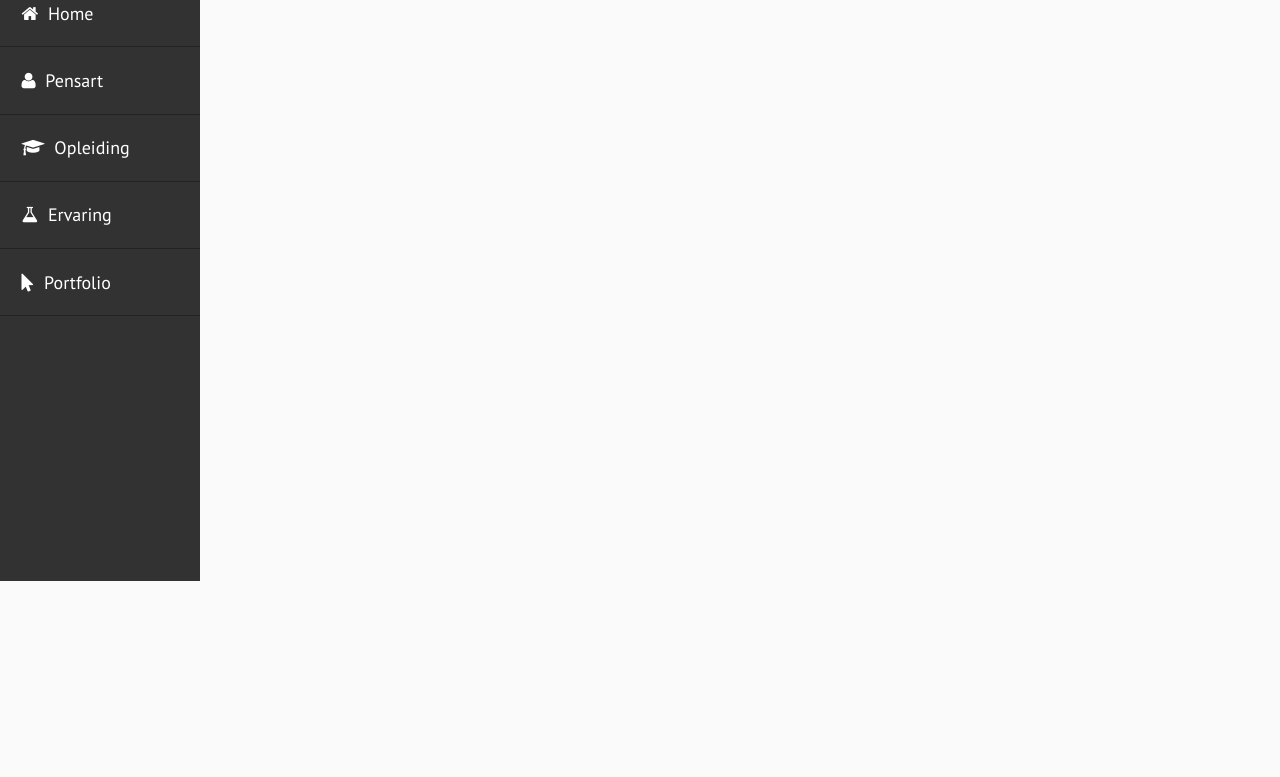
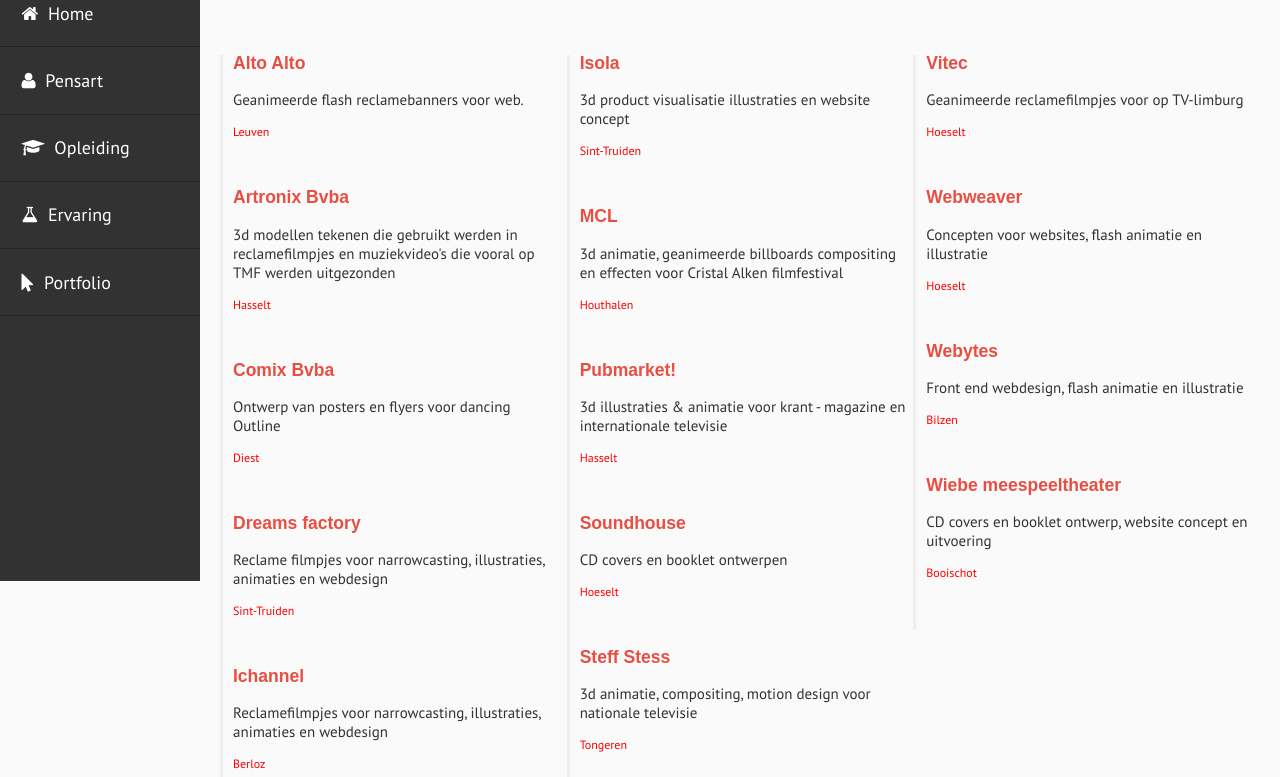
Before and after one commit to pensart/IFL2-portfolio, a plain HTML site: page ervaring.html in a window 1280 px wide. Shown: the part 219-996 px from the top of the page. Before the commit the page ends 800 px from the top, so only its background shows below. Drawn offline with Linux system fonts and the light colour scheme; a web font is replaced by a local one.

Commit message:
even though it is an old project, i added some extra content to fill the space

```diff
--- a/ervaring.html
+++ b/ervaring.html
@@ -8,7 +8,7 @@
     <meta name="description" content="Eindwerk CVO - interface deel 2">
     <meta name="viewport" content="width=device-width, initial-scale=1.0, maximum-scale=1.0">
     <meta name="keywords" content="guy, pensart, cvo, html, css, scss, jade, 3d, 2d, illustratie, animatie, coding, webdesign, jade, scss, phpstorm">
-    <!-- Stijlblad inladen-->
+    <!-- Stijlblad-->
     <link rel="styleSheet" href="css/pensart.min.css" media="screen">
     <!-- prefixfree voor nodige prefixen toe te voegen-->
     <script src="js/prefixfree.js"></script>
@@ -16,7 +16,7 @@
     <script src="js/vendor/modernizr-2.8.3.min.js"></script>
   </head>
   <body>
-    <nav id="hoofd-navigatie" class="hoofd-navigatie"><a href="index.html"><img src="img/LogoPen.png" alt="Logo Guy Pensart"></a><a href="index.html"><i class="fa fa-home"></i> &nbsp;home</a><a href="pensart.html"><i class="fa fa-user"></i> &nbsp;Pensart</a><a href="opleiding.html"><i class="fa fa-graduation-cap"></i> &nbsp;opleiding</a><a href="ervaring.html"><i class="fa fa-flask"></i> &nbsp;ervaring</a><a href="portfolio.html"><i class="fa fa-mouse-pointer"></i> &nbsp;portfolio</a></nav>
+    <nav id="hoofd-navigatie" class="hoofd-navigatie"><a href="index.html"><img src="img/LogoPen.png" alt="Logo Guy Pensart"></a><a href="index.html"><i class="fa fa-home"></i> &nbsp;Home</a><a href="pensart.html"><i class="fa fa-user"></i> &nbsp;Pensart</a><a href="opleiding.html"><i class="fa fa-graduation-cap"></i> &nbsp;Opleiding</a><a href="ervaring.html"><i class="fa fa-flask"></i> &nbsp;Ervaring</a><a href="portfolio.html"><i class="fa fa-mouse-pointer"></i> &nbsp;Portfolio</a></nav>
     <div class="huls">
       <div class="toggle"><a href="#hoofd-navigatie">&#9776;</a><a href="#" class="close-menu">&#9776;</a></div>
       <article class="content">
@@ -26,7 +26,44 @@
           </header>
           <div class="rij">
             <div class="enkelluik">
-              <h2>Coming soon...</h2>
+              <h2>Diensten die ik op freelance basis heb mogen bieden. Deze lijst is zeker niet compleet en diende enkel om dit eindwerk wat vorm te geven. Het spreekt voor zich dat ik deze opdrachtgevers ontzettend dankbaar ben voor de kansen.</h2>
+            </div>
+            <div class="clearfix"></div>
+          </div>
+          <div class="rij">
+            <div class="drieluik drie1 refs">
+              <h3>Alto Alto</h3>
+              <p>Geanimeerde flash reclamebanners voor web.</p><small>Leuven</small>
+              <h3>Artronix Bvba</h3>
+              <p>3d modellen tekenen die gebruikt werden in reclamefilmpjes en muziekvideo's die vooral op TMF werden uitgezonden</p><small>Hasselt</small>
+              <h3>Comix Bvba</h3>
+              <p>Ontwerp van posters en flyers voor dancing Outline</p><small>Diest</small>
+              <h3>Dreams factory</h3>
+              <p>Reclame filmpjes voor narrowcasting, illustraties, animaties en webdesign</p><small>Sint-Truiden</small>
+              <h3>Ichannel</h3>
+              <p>Reclamefilmpjes voor narrowcasting, illustraties, animaties en webdesign</p><small>Berloz</small>
+            </div>
+            <div class="drieluik drie2 refs">
+              <h3>Isola</h3>
+              <p>3d product visualisatie illustraties en website concept</p><small>Sint-Truiden</small>
+              <h3>MCL</h3>
+              <p>3d animatie, geanimeerde billboards compositing en effecten voor Cristal Alken filmfestival</p><small>Houthalen</small>
+              <h3>Pubmarket!</h3>
+              <p>3d illustraties & animatie voor krant - magazine en internationale televisie</p><small>Hasselt</small>
+              <h3>Soundhouse</h3>
+              <p>CD covers en booklet ontwerpen</p><small>Hoeselt</small>
+              <h3>Steff Stess</h3>
+              <p>3d animatie, compositing, motion design voor nationale televisie</p><small>Tongeren</small>
+            </div>
+            <div class="drieluik drie3 refs">
+              <h3>Vitec</h3>
+              <p>Geanimeerde reclamefilmpjes voor op TV-limburg</p><small>Hoeselt</small>
+              <h3>Webweaver</h3>
+              <p>Concepten voor websites, flash animatie en illustratie</p><small>Hoeselt</small>
+              <h3>Webytes</h3>
+              <p>Front end webdesign, flash animatie en illustratie</p><small>Bilzen</small>
+              <h3>Wiebe meespeeltheater</h3>
+              <p>CD covers en booklet ontwerp, website concept en uitvoering</p><small>Booischot</small>
             </div>
           </div>
         </div>
--- a/scss/pensart.scss
+++ b/scss/pensart.scss
@@ -161,6 +161,15 @@ address {
 .drie3 {
   padding: 0 0 0 $vulling *.5;
 }
+.refs {
+  border-left: 3px solid #eee;
+  padding-left: 10px;
+}
+.refs small {
+  display: block;
+  margin-bottom: 50px;
+  color: red;
+}
 
 /* deze regels zorgen ervoor dat vanaf schermgrootte x
 het menu niet meer dichtklapt omdat er toch genoeg ruimte is */
```
Also changed, not shown: opleiding.html (+7 -16 lines), css/pensart.css, css/pensart.min.css, 3 other files.
